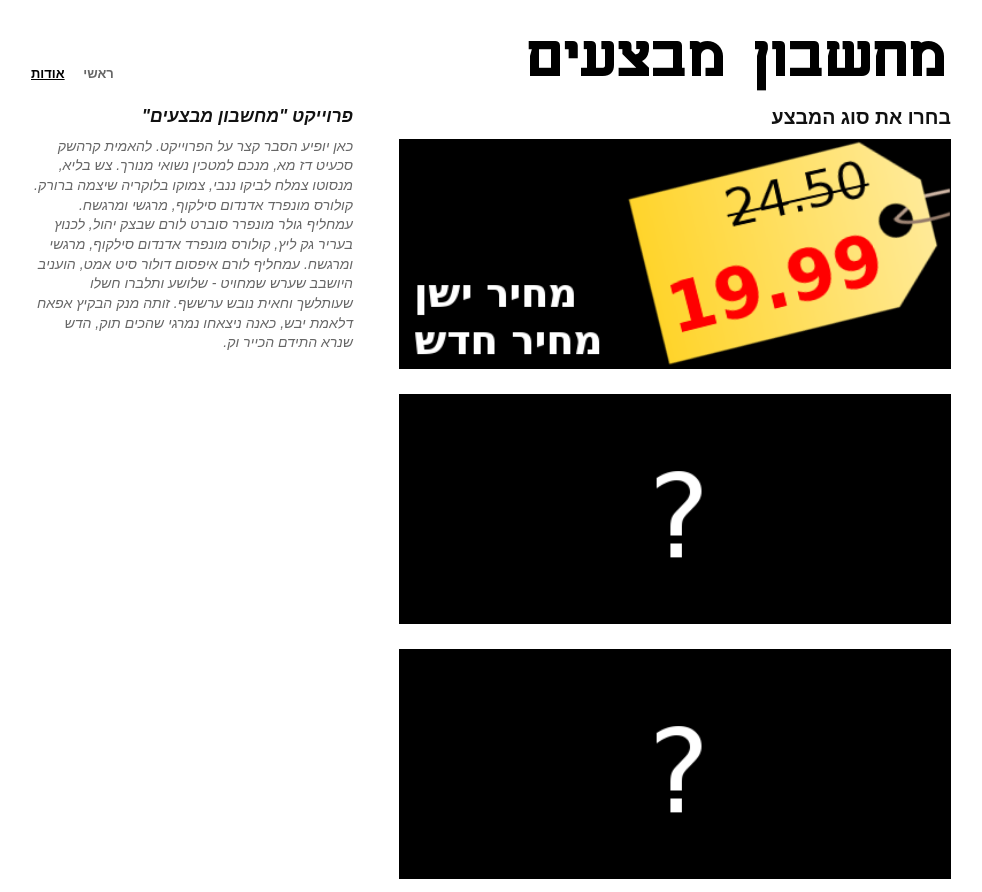
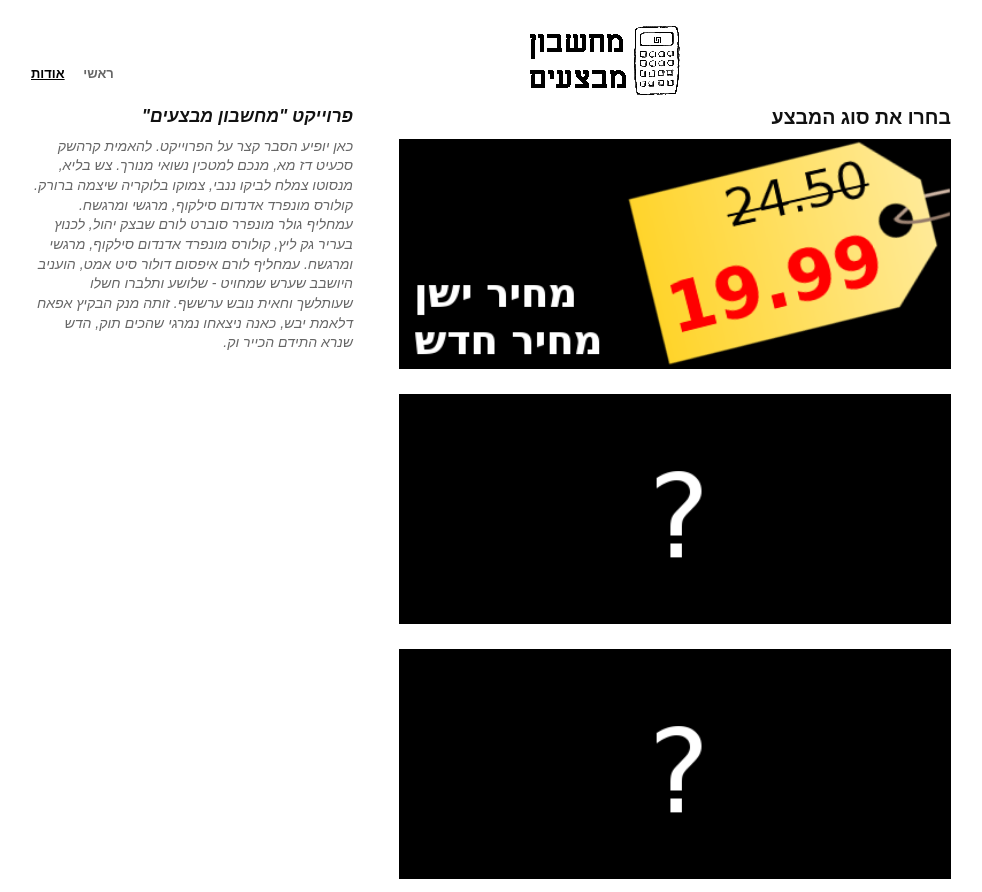
Before and after one commit to lionalx/calc, a plain HTML site: page index.html in a window 1280 px wide. Shown: the top 892 px of the page, without its empty margins (149-1131 px from the left). Drawn offline with Linux system fonts and the light colour scheme.

Commit message:
fixing the logo

```diff
--- a/styles/main.css
+++ b/styles/main.css
@@ -47,7 +47,7 @@ header h1 {
 	width: 430px;
 	float: right;
 	display: block;
-	background: url(../images/demo.gif) 0 0 no-repeat;
+	background: url(../images/logo.png) 0 0 no-repeat;
 	text-indent: -9999px;
 	}
 
```
Also changed, not shown: images/demo.gif (deleted), images/logo.png (added).
